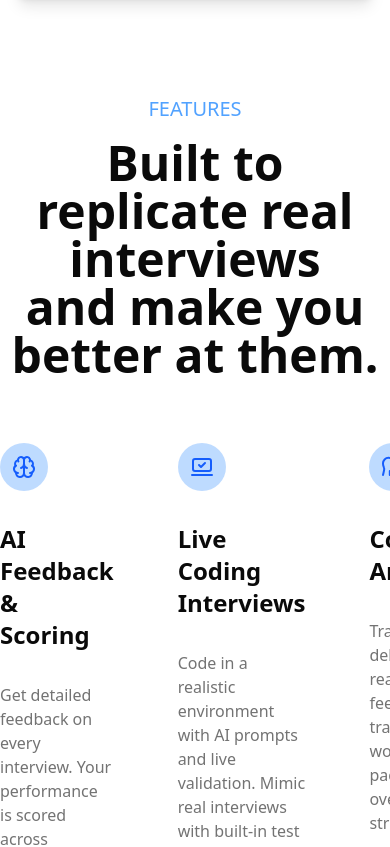
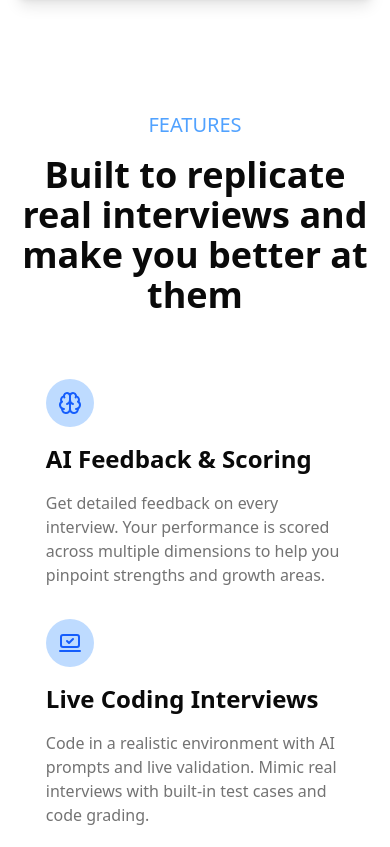
Before and after one commit to juan-josue/ai-mock-interviewer, a React (Vite) app in the folder client/: page / in a window 390 px wide. Shown: the part 846-1693 px from the top of the page. Built offline with nearby package versions, Linux system fonts and the light colour scheme.

Commit message:
feat: responsive design for features section of landing page

```diff
--- a/client/src/pages/Landing/Features.tsx
+++ b/client/src/pages/Landing/Features.tsx
@@ -23,18 +23,18 @@ const featureData = [
 
 function Features() {
   return (
-    <section className="w-full flex flex-col items-center py-16 gap-16">
-      <div className="flex flex-col gap-4 max-w-5xl text-center">
+    <section className="w-full flex flex-col items-center py-16 gap-8">
+      <div className="flex flex-col gap-4 max-w-5xl text-center p-4">
         <p className="text-xl text-blue-400 uppercase">Features</p>
-        <h1 className="text-5xl font-bold text-center text-foreground">
-          Built to replicate real interviews <br /> and make you better at them.
+        <h1 className="text-4xl md:text-5xl font-bold text-center text-foreground">
+          Built to replicate real interviews <br className="hidden md:block" /> and make you better at them
         </h1>
       </div>
 
-      <div className="flex justify-between gap-16 w-full max-w-5xl ">
+      <div className="flex flex-col md:flex-row items-center justify-between gap-8 md:gap-16 w-full max-w-5xl p-4">
         {featureData.map(({ icon: Icon, title, description }) => (
-          <div className="flex flex-col gap-8 w-1/3" key={title}>
-            <div className="flex items-center justify-center rounded-full bg-blue-200 w-12 h-12">
+          <div className="flex flex-col gap-4 md:gap-8 w-5/6 md:w-1/3" key={title}>
+            <div className="flex items-center justify-center w-12 h-12 rounded-full bg-blue-200">
               <Icon className="text-blue-600" />
             </div>
             <h3 className="text-2xl font-bold text-foreground">{title}</h3>
```
